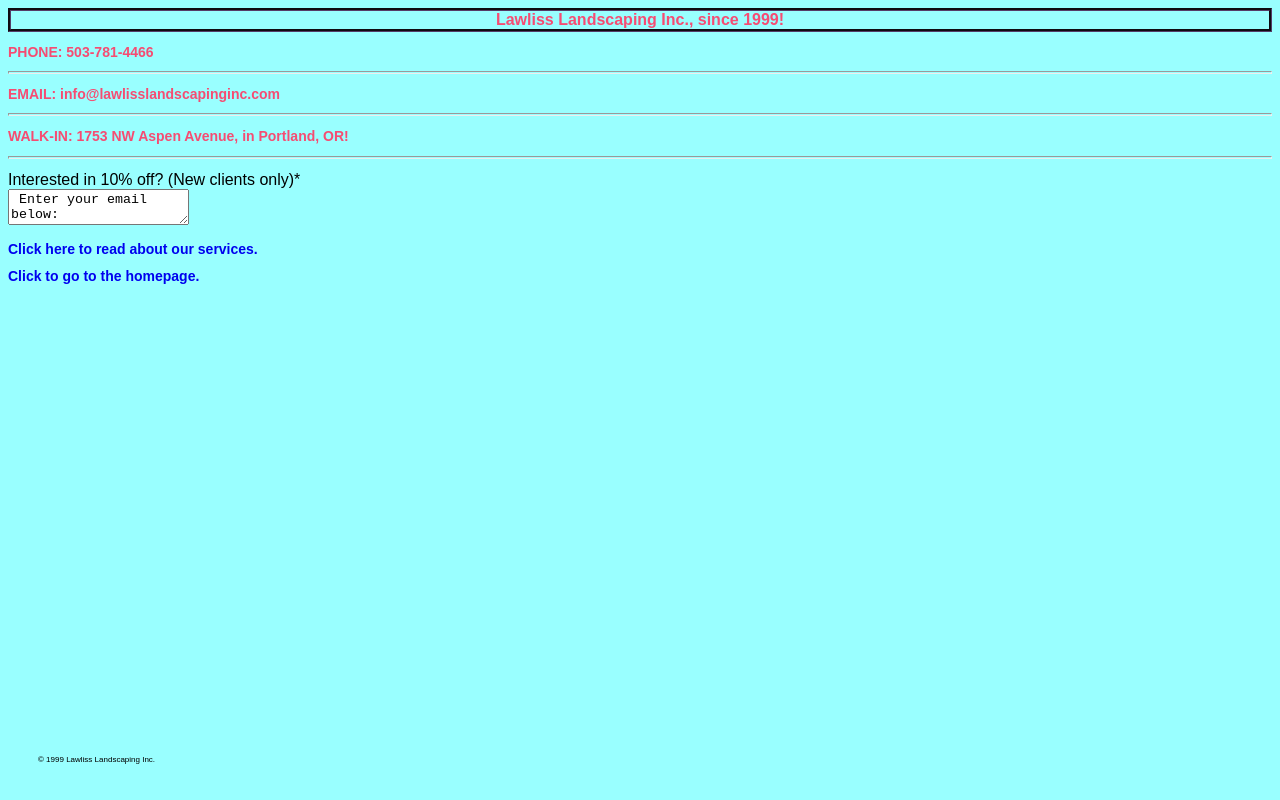
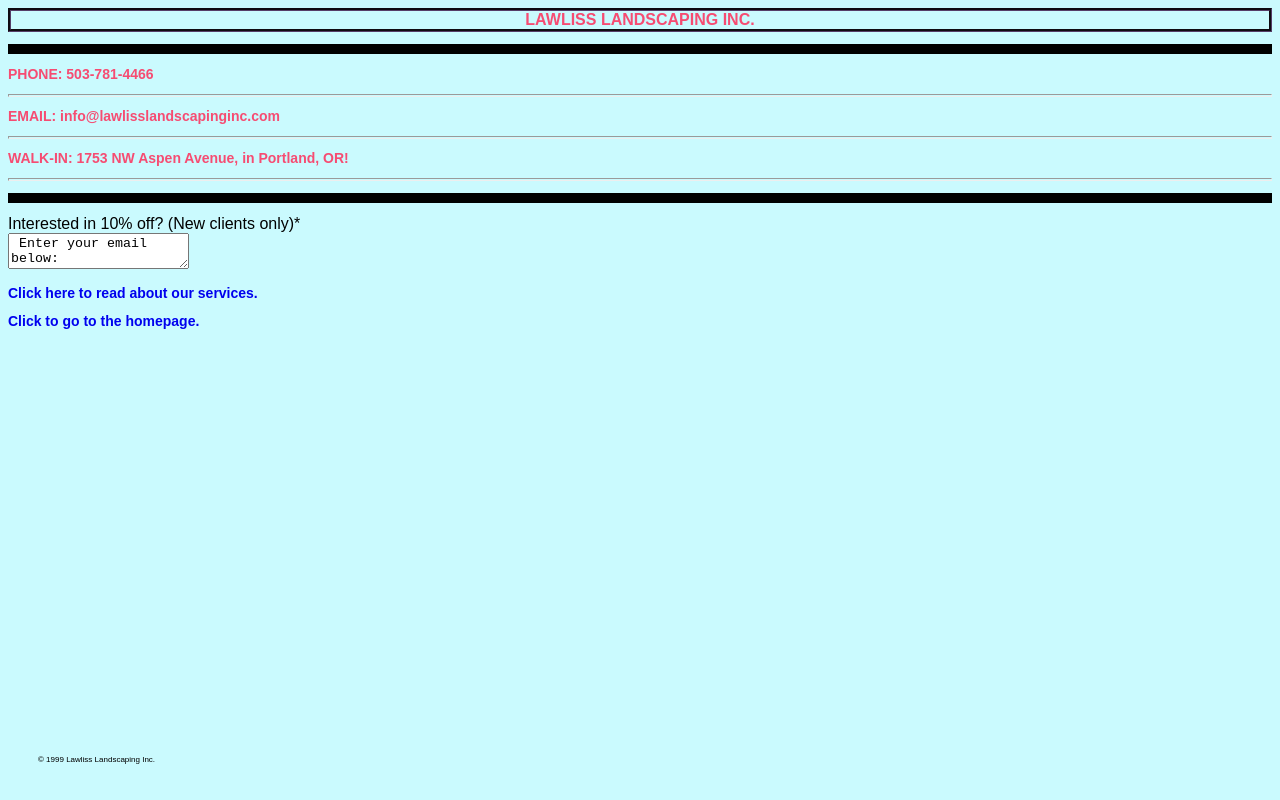
Before and after one commit to catherinelawliss/lawlisslandscapinginc, a plain HTML site: page contact.html in a window 1280 px wide. Drawn offline with Linux system fonts and the light colour scheme.

Commit message:
Update contact.html

```diff
--- a/contact.html
+++ b/contact.html
@@ -4,21 +4,30 @@
     			<link rel="stylesheet"
             type = "text/css"
             href = "mystyle.css" />
+<style>
+    body {
+        background-color: #CAFAFE;
+    }
+    p{
+        border: solid black 5px;
+    }
+    </style>
 </head>
 <body>
-    <h1> Lawliss Landscaping Inc., since 1999! </h1>
+    <h1> LAWLISS LANDSCAPING INC. </h1>
+    <p>
     <h2> PHONE: 503-781-4466</h2>
     <hr size='3' />
     <h2> EMAIL: info@lawlisslandscapinginc.com </h2>
     <hr size='3' />
     <h2> WALK-IN: 1753 NW Aspen Avenue, in Portland, OR!</h2>
     <hr size='3' />
-    <p>
+    </p>
     <form method="get" action="">
         <div class='col1'> Interested in 10% off? (New clients only)* </div>
         <textarea row =2 cols=20> Enter your email below: </textarea>
     </form>
-    </p>
+
     <h2> <a href="https://catherinelawliss.github.io/lawlisslandscapinginc/services"> Click here to read about our services. </a> </br>
     <h2> <a href="https://catherinelawliss.github.io/lawlisslandscapinginc/index"> Click to go to the homepage. </a> </h2> </br>
 
```
